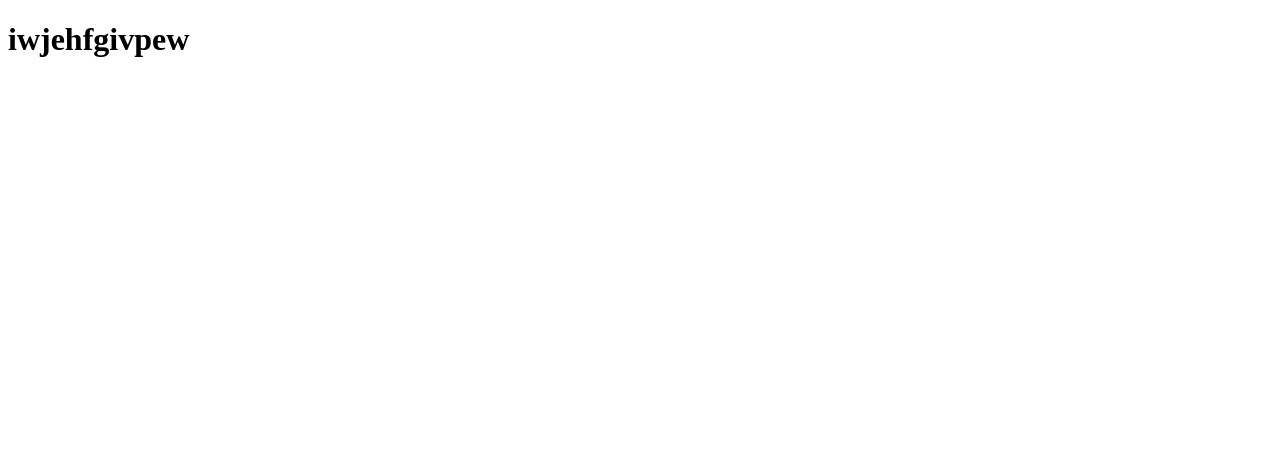
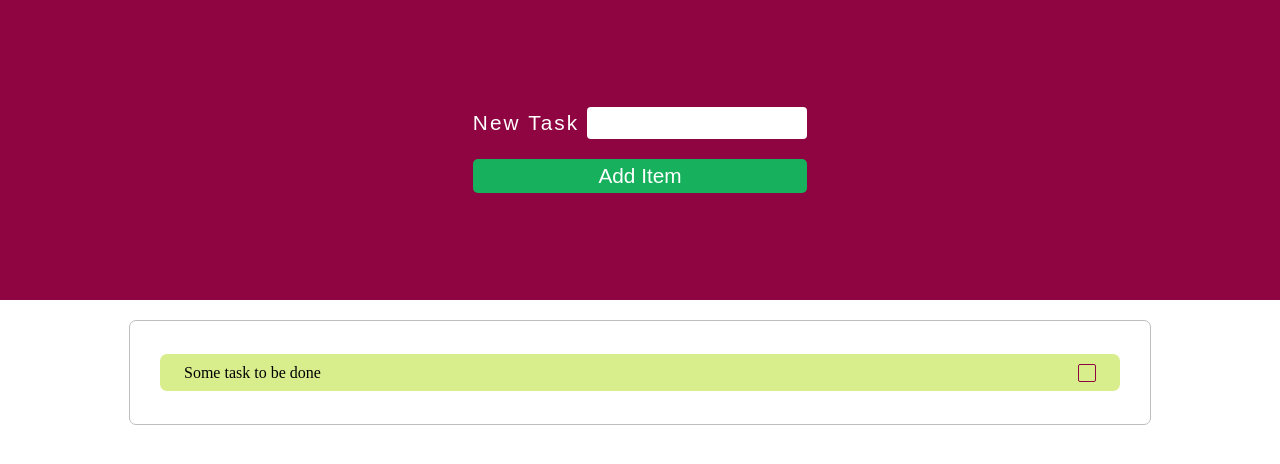
Before and after one commit to 3103ski/vanillatodo, a website: page index.html in a window 1280 px wide. Drawn offline with Linux system fonts and the light colour scheme.

Commit message:
adds functionality to add todos to list.

```diff
--- a/index.html
+++ b/index.html
@@ -3,9 +3,30 @@
 	<head>
 		<meta charset="UTF-8" />
 		<meta name="viewport" content="width=device-width, initial-scale=1.0" />
-		<title>Document</title>
+		<title>Todo List</title>
+		<link rel="stylesheet" href="/css/style.css" />
 	</head>
 	<body>
-		<h1>iwjehfgivpew</h1>
+		<div class="main-container">
+			<div class="header-container">
+				<div class="todo-input-container">
+					<div>
+						<label for="todoInput">New Task</label>
+						<input type="text" id="todoInput" />
+					</div>
+					<button class="btn" id="addTodoBtn">Add Item</button>
+				</div>
+			</div>
+			<div class="content-container">
+				<div class="todo-list">
+					<div class="todo-item">
+						<p>Some task to be done</p>
+						<div class="complete-box"></div>
+					</div>
+				</div>
+			</div>
+		</div>
+
+		<script src="/js/customjs.js"></script>
 	</body>
 </html>
--- /dev/null
+++ b/js/customjs.js
@@ -0,0 +1,25 @@
+var todoList = document.querySelector('.todo-list');
+var addTodoBtn = document.querySelector('#addTodoBtn');
+var todoInput = document.querySelector('#todoInput');
+
+addTodoBtn.addEventListener('click', addTodo);
+document.addEventListener('keydown', function (e) {
+	if (e.key === 'Enter') {
+		addTodo();
+	}
+});
+
+function addTodo() {
+	console.log('it adds stuff');
+	let todo = todoInput.value;
+	let todoTemplate = `
+        <div class="todo-item">
+            <p>${todo}</p>
+            <div class="complete-box"></div>
+        </div>
+    `;
+	if (todo != '') {
+		todoList.insertAdjacentHTML('beforeend', todoTemplate);
+	}
+	todoInput.value = ``;
+}
--- /dev/null
+++ b/sass/style.scss
@@ -0,0 +1,112 @@
+* {
+	margin: 0;
+	padding: 0;
+}
+
+// details
+$main-radius: 4px;
+$secondary-radius: 7px;
+
+// Sizing
+$font-size-mid: 1.3rem;
+$header-height: 300px;
+$content-height: calc(100vh - 300px);
+//Colors
+$primary-shade-dark: rgb(40, 40, 40);
+$primary-shade-light: rgb(190, 190, 190);
+$primary-color-light: rgb(216, 237, 140);
+$primary-color-dark: rgb(143, 5, 65);
+$secondary-color-dark: rgb(23, 176, 92);
+
+// Utility Classes
+.btn {
+	border-radius: 5px;
+	padding: 5px 10px;
+	border: none;
+	outline: none;
+}
+
+.light {
+	background-color: $primary-color-light;
+	color: $primary-shade-dark;
+}
+
+.main-container {
+	height: 100vh;
+
+	// Upper part of page where input for tasks is.
+	.header-container {
+		font-family: 'Ariel', sans-serif;
+		letter-spacing: 0.13rem;
+		height: $header-height;
+		background-color: $primary-color-dark;
+		display: flex;
+		align-items: center;
+		justify-content: center;
+		font-size: $font-size-mid;
+
+		.todo-input-container {
+			display: flex;
+			flex-direction: column;
+			justify-content: center;
+			label {
+				color: white;
+			}
+			input {
+				width: 200px;
+				font-size: $font-size-mid;
+				border-radius: $main-radius;
+				border: none;
+				outline: none;
+				padding: 4px 10px;
+			}
+			button {
+				margin-top: 20px;
+				font-size: $font-size-mid;
+				color: white;
+				background: $secondary-color-dark;
+				transition: 0.18s;
+				transition-timing-function: ease-in-out;
+				&:hover {
+					cursor: pointer;
+					margin-top: 15px;
+					margin-bottom: 5px;
+				}
+			}
+		}
+	}
+	// lower half where todos get listed out
+	.content-container {
+		display: flex;
+		flex-direction: column;
+		align-items: center;
+		justify-content: start;
+		height: $content-height;
+
+		.todo-list {
+			margin: 20px auto;
+			padding: 30px;
+			border: solid 1px $primary-shade-light;
+			width: 75%;
+			min-width: 400px;
+			border-radius: $secondary-radius;
+			.todo-item {
+				background-color: $primary-color-light;
+				padding: 0.6rem 1.5rem;
+				border-radius: $secondary-radius;
+				display: flex;
+				margin: 3px 0;
+				.complete-box {
+					margin-left: auto;
+					width: 1rem;
+					height: 1rem;
+					border: solid 1px $primary-color-dark;
+					border-radius: 2px;
+					&:hover {
+						cursor: pointer;
+					}
+				}
+			}
+		}
+	}
+}
```
Also changed, not shown: css/style.css (added), 1 other file.
